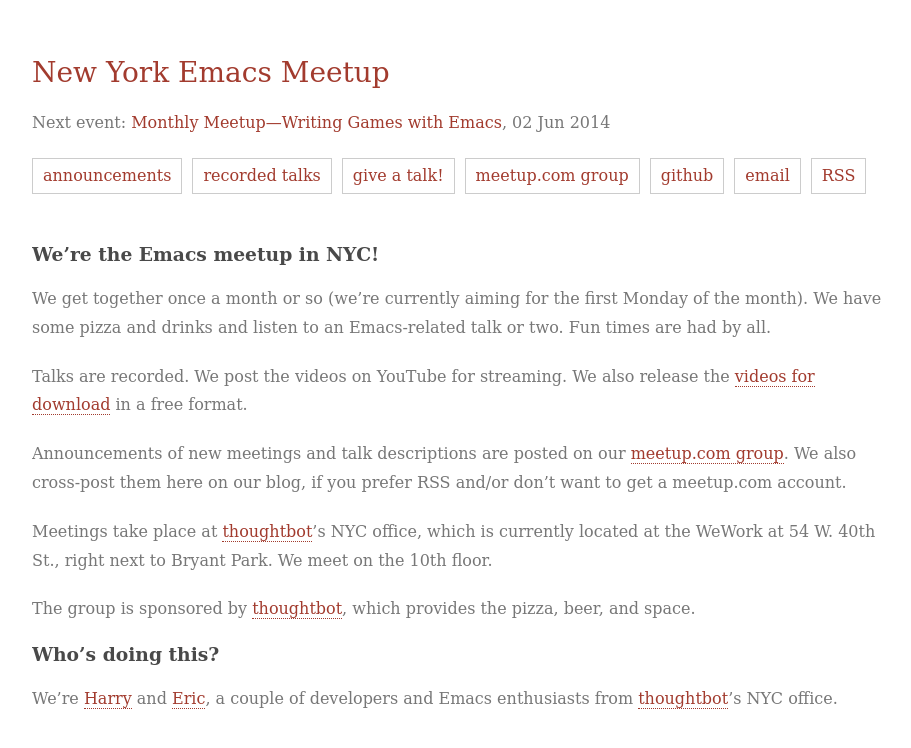
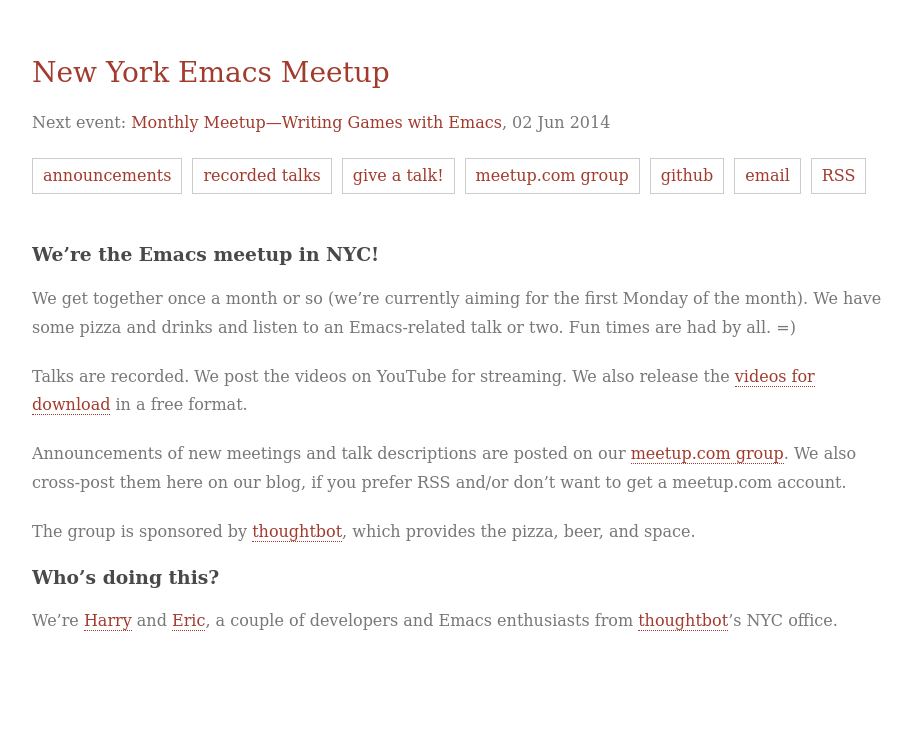
Before and after one commit to emacsnyc/emacsnyc.github.io, a Jekyll site: the page built from index.md, in a window 1280 px wide. Shown: the top 748 px of the page, without its empty margins (178-1089 px from the left). Built offline with Jekyll 4.4.1, drawn with Linux system fonts in a browser that asks for light colours.

Commit message:
remove location from index page
* Our location is still in flux right now. I'd rather just announce the
  location for each meetup individually.

```diff
--- a/index.md
+++ b/index.md
@@ -5,13 +5,11 @@ title: (emacs-nyc)
 
 ### We're the Emacs meetup in NYC!
 
-We get together once a month or so (we're currently aiming for the first Monday of the month). We have some pizza and drinks and listen to an Emacs-related talk or two. Fun times are had by all.
+We get together once a month or so (we're currently aiming for the first Monday of the month). We have some pizza and drinks and listen to an Emacs-related talk or two. Fun times are had by all. =)
 
 Talks are recorded. We post the videos on YouTube for streaming. We also release the [videos for download] in a free format.
 
 Announcements of new meetings and talk descriptions are posted on our [meetup.com group]. We also cross-post them here on our blog, if you prefer RSS and/or don't want to get a meetup.com account.
-
-Meetings take place at [thoughtbot]'s NYC office, which is currently located at the WeWork at 54 W. 40th St., right next to Bryant Park. We meet on the 10th floor.
 
 The group is sponsored by [thoughtbot], which provides the pizza, beer, and space.
 
```
